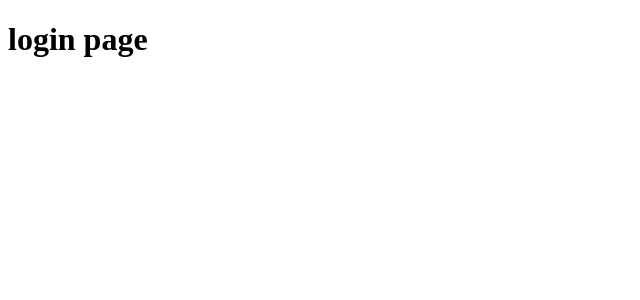
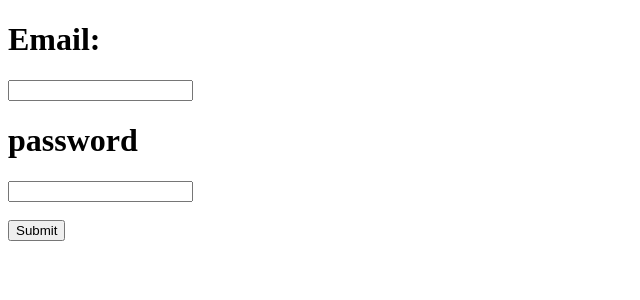
Before and after one commit to Yash220805/issue-tracker-mern, a React app in the folder frontend/: page /login in a window 1280 px wide. Shown: the top 300 px of the page, without its empty margins (0-640 px from the left). Built offline with nearby package versions, Linux system fonts and the light colour scheme; the HTML template or start-up script is replaced by a standard one.

Commit message:
feat(auth): implement login UI with controlled inputs

```diff
--- a/frontend/src/app/AppRouter.jsx
+++ b/frontend/src/app/AppRouter.jsx
@@ -1,6 +1,7 @@
 import { Routes, Route } from "react-router-dom";
 import { useContext } from "react";
 import { AuthContext } from "../features/auth/AuthContext";
+import Login from "../features/auth/Login";
 
 function Dashboard() {
   const { auth } = useContext(AuthContext);
@@ -11,7 +12,7 @@ function Dashboard() {
 function AppRouter() {
   return (
     <Routes>
-      <Route path="/login" element={<h1>login page </h1>} />
+      <Route path="/login" element={<Login />} />
       <Route path="/register" element={<h1>register page </h1>} />
       <Route path="/dashboard" element={<Dashboard />} />
     </Routes>
--- a/frontend/src/features/auth/Login.jsx
+++ b/frontend/src/features/auth/Login.jsx
@@ -0,0 +1,29 @@
+import { useState } from "react";
+
+export default function Login() {
+  const [email, setEmail] = useState("");
+  const [password, setPassword] = useState("");
+  console.log("Email:", email);
+  console.log("Password:", password);
+  return (
+    <>
+      <form>
+        <h1>Email:</h1>
+        <input
+          type="email"
+          value={email}
+          onChange={(e) => setEmail(e.target.value)}
+        />
+        <h1>password</h1>
+        <input
+          type="password"
+          value={password}
+          onChange={(e) => setPassword(e.target.value)}
+        />
+        <br />
+        <br />
+        <button type="submit">Submit</button>
+      </form>
+    </>
+  );
+}
```
